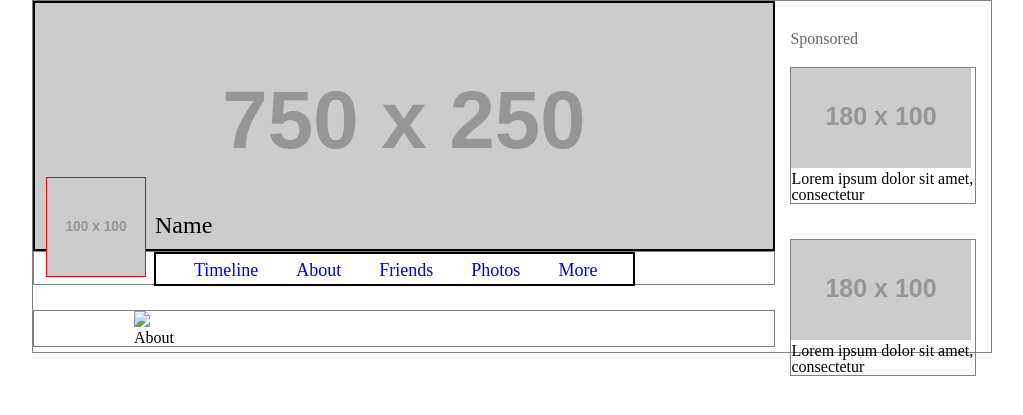
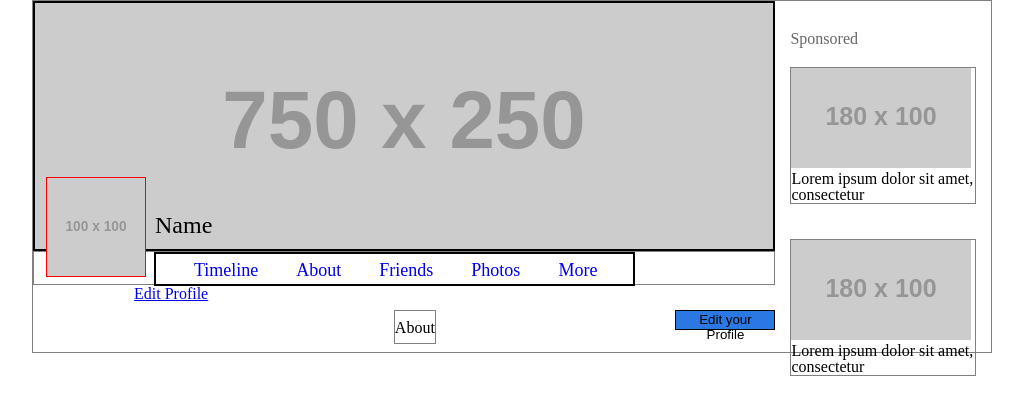
Before and after one commit to vikingeducation/project_prep_facebook_pages, a PHP site: page /about.html in a window 1280 px wide. Shown: the part 38-453 px from the top of the page, without its empty margins (128-1151 px from the left). Run offline with PHP 8.4, Linux system fonts and the light colour scheme; grey boxes labelled with a size stand in for pictures from a placeholder-image service; some libraries are stand-ins or nearby versions.

Commit message:
Added about header and styling

```diff
--- a/about.html
+++ b/about.html
@@ -40,14 +40,14 @@
 		                --><li><a href="More.html">More</a></li>
 					</ul>
 				</nav>
+				<p><a href="#">Edit Profile</a></p>
 			</div>
 
 		<section class="about-wrapper">
 			<div class="about-header">
-				<img src="#">
 				<h3>About</h3>
 			</div>
-
+			<button>Edit your Profile</button>
 		</section>
 	</section><!--
 	--><aside>
--- a/assets/stylesheets/about.css
+++ b/assets/stylesheets/about.css
@@ -181,3 +181,26 @@ aside h4{
 .about-wrapper{
 	margin-top: 25px;
 }
+
+.about-wrapper *{
+	display: inline-block;
+	vertical-align: middle;
+}
+.about-header{
+	position: relative;
+	left: 35%;
+	height: 34px;
+	vertical-align: middle;
+}
+.about-header h3{
+	line-height: 34px;
+}
+
+.about-wrapper button{
+	float: right;
+	height: 20px;
+	width: 100px;
+	background-color: #2b78e4;
+	border: 1px solid black;
+	vertical-align: middle;
+}
```
